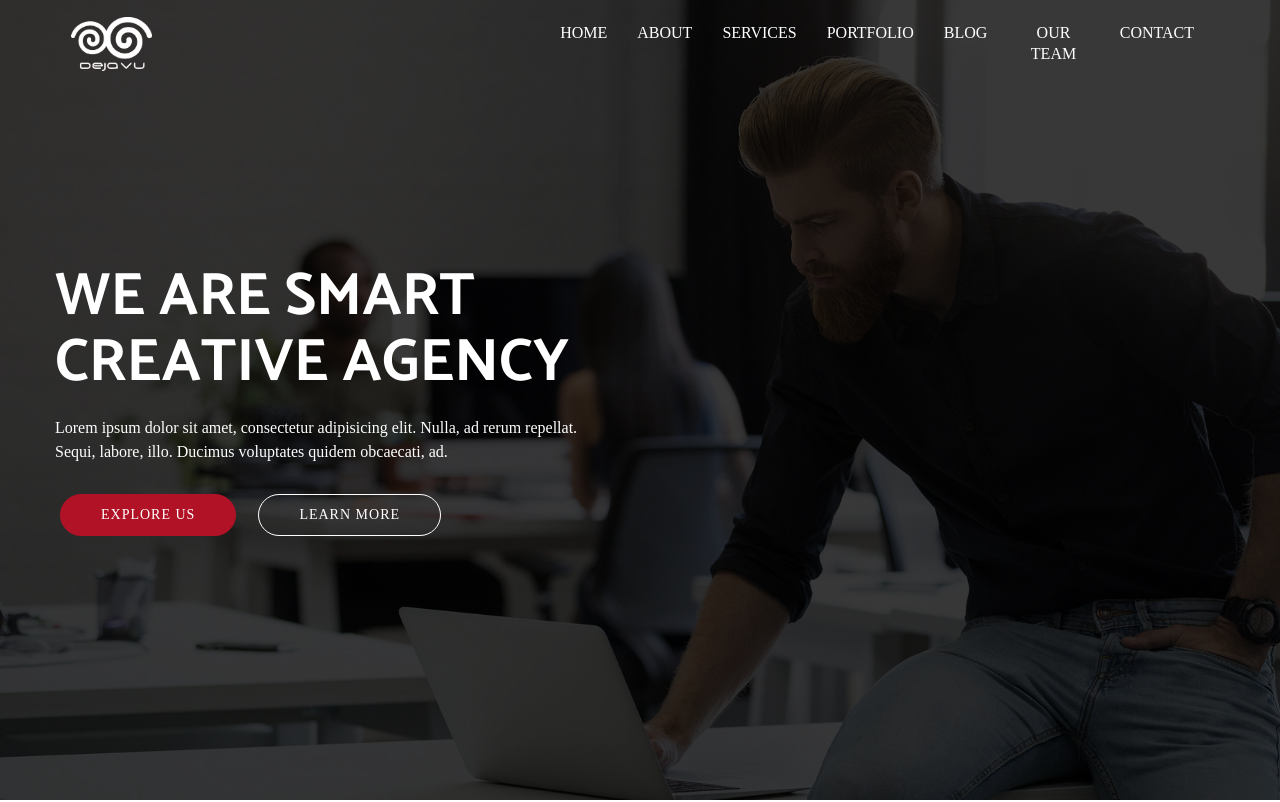
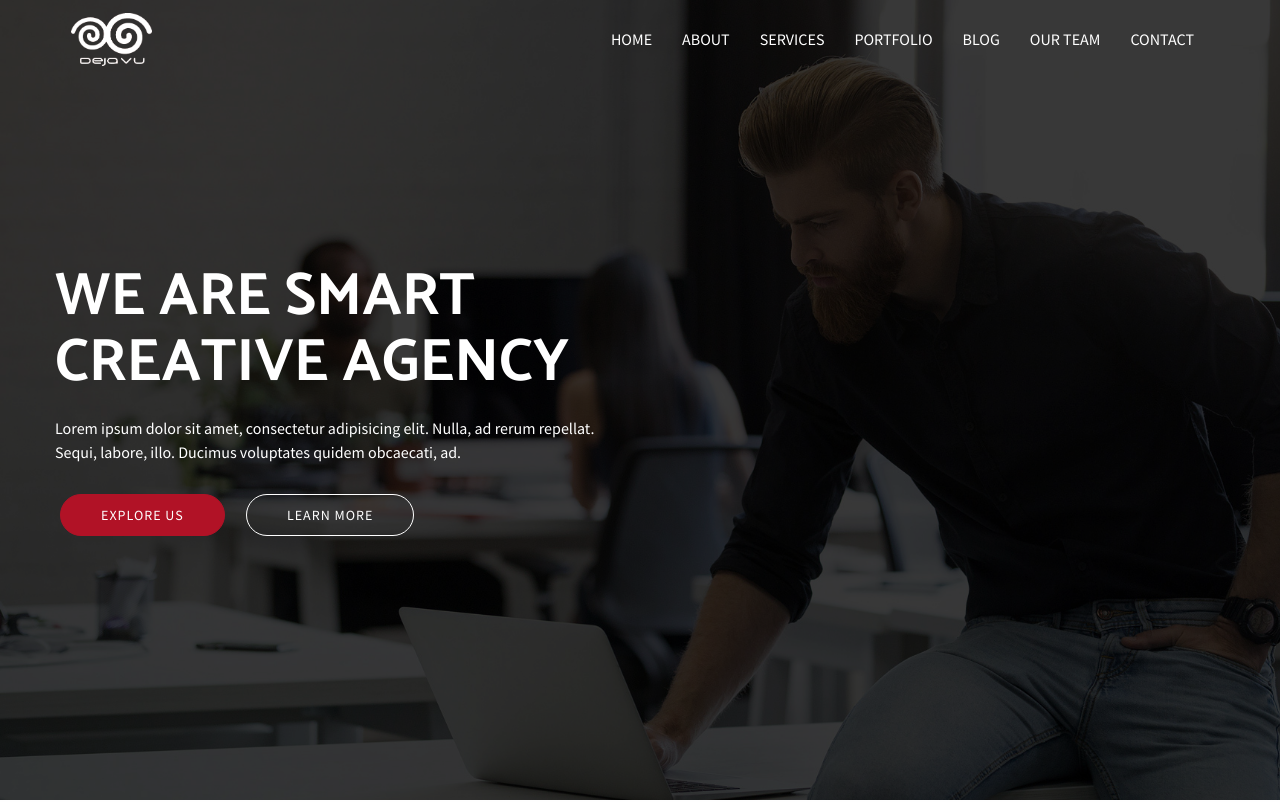
Before and after one commit to OsamaHassouna/Dejavu, a plain HTML site: page index.html in a window 1280 px wide. Shown: the top 802 px of the page. Drawn offline with Linux system fonts and the light colour scheme.

Commit message:
font name fix

```diff
--- a/css/main.css
+++ b/css/main.css
@@ -1,30 +1,30 @@
 /* =================== FONTS =================== */
 /* @font-face {
-  font-family: SourceSansPro;
+  font-family: Source Sans Pro;
   src: url("../fonts/SourceSansPro-Black.ttf");
   font-weight: 900;
   font-display: auto;
 }
 @font-face {
-  font-family: SourceSansPro;
+  font-family: Source Sans Pro;
   src: url("../fonts/SourceSansPro-Bold.ttf");
   font-weight: 700;
   font-display: auto;
 }
 @font-face {
-  font-family: SourceSansPro;
+  font-family: Source Sans Pro;
   src: url("../fonts/SourceSansPro-SemiBold.ttf");
   font-weight: 600;
   font-display: auto;
 }
 @font-face {
-  font-family: SourceSansPro;
+  font-family: Source Sans Pro;
   src: url("../fonts/SourceSansPro-Regular.ttf");
   font-weight: 400;
   font-display: auto;
 }
 @font-face {
-  font-family: SourceSansPro;
+  font-family: Source Sans Pro;
   src: url("../fonts/SourceSansPro-Light.ttf");
   font-weight: 300;
   font-display: auto;
@@ -48,7 +48,7 @@
 }
 
 body {
-  font-family: "SourceSansPro";
+  font-family: "Source Sans Pro";
   color: #232323;
   font-weight: 400;
   background: #fefefe;
```
